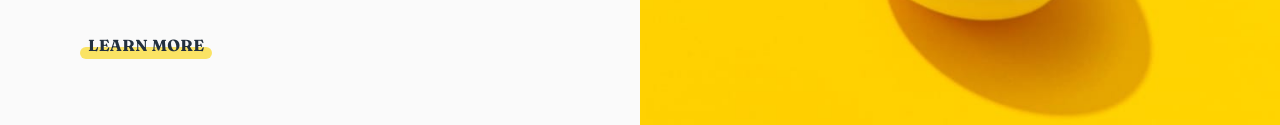
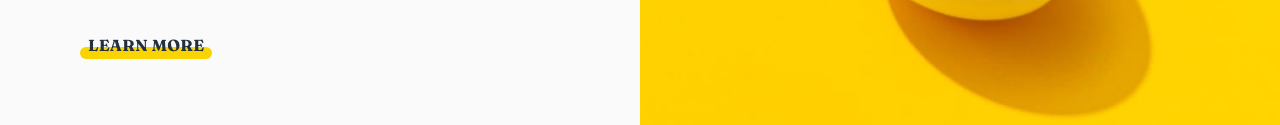
Before and after one commit to AntoineC-dev/sunnyside-agency-landing-page, a website built with Vite: page index.html in a window 1280 px wide. In both pictures the pointer is over the link 146 px from the left and 1102 px from the top of the page. Shown: the part 1057-1182 px from the top of the page. Built offline with nearby package versions, Linux system fonts and the light colour scheme.

Commit message:
Refactor styles

```diff
--- a/src/styles/styles.scss
+++ b/src/styles/styles.scss
@@ -9,6 +9,10 @@ body {
   font-size: $fs-base;
   font-family: $ff-body;
 }
+
+/**
+* HEADER
+**/
 
 .header {
   position: relative;
@@ -197,6 +201,10 @@ body {
   }
 }
 
+/**
+* FEATURES
+**/
+
 .features {
   @media (min-width: $screen-md) {
     display: grid;
@@ -207,8 +215,8 @@ body {
       grid-row: 1;
     }
   }
+}
 
-  /** Picture **/
 .picture {
   display: flex;
   height: 100%;
@@ -219,7 +227,6 @@ body {
   }
 }
 
-  /** Feature **/
 .feature {
   padding: 4rem 1.5rem;
   width: 100%;
@@ -263,7 +270,7 @@ body {
       transition: opacity 300ms ease-in;
     }
     &:hover::after {
-        opacity: 0.6;
+      opacity: 1;
     }
   }
 }
@@ -274,7 +281,6 @@ body {
   background-color: $clr-red;
 }
 
-  /** Features special **/
 .feature-special {
   position: relative;
 
@@ -315,7 +321,10 @@ body {
     color: $clr-blue;
   }
 }
-}
+
+/**
+* TESTIMONIALS
+**/
 
 .testimonials {
   padding: 4rem 1.5rem;
@@ -385,6 +394,10 @@ body {
   }
 }
 
+/**
+* GALLERY
+**/
+
 .gallery {
   display: grid;
   grid-template-columns: repeat(2, 1fr);
@@ -398,6 +411,10 @@ body {
     grid-template-columns: repeat(4, 1fr);
   }
 }
+
+/**
+* FOOTER
+**/
 
 .footer {
   position: relative;
```
Lines whose indentation alone changed are shown as unchanged.
